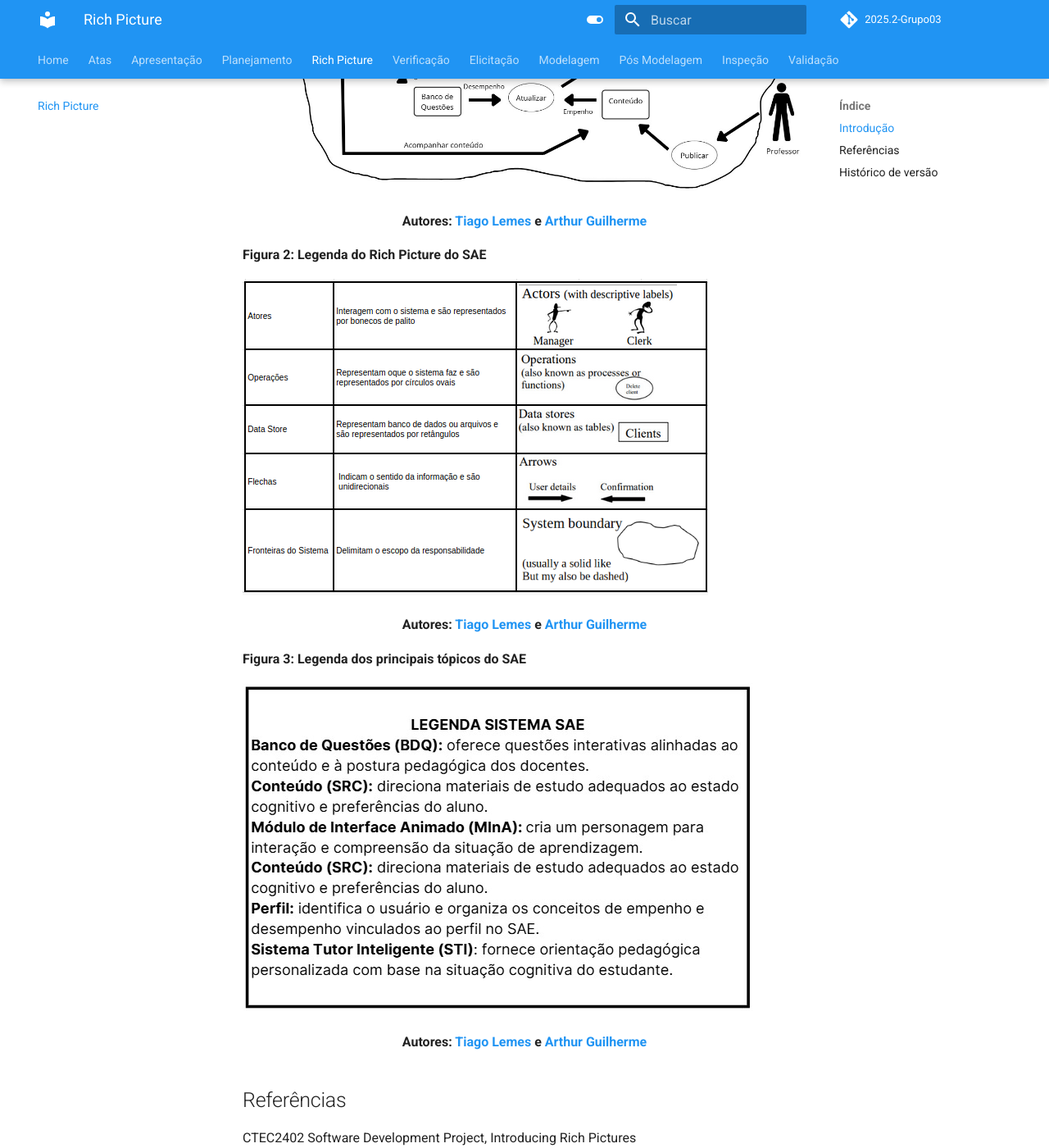
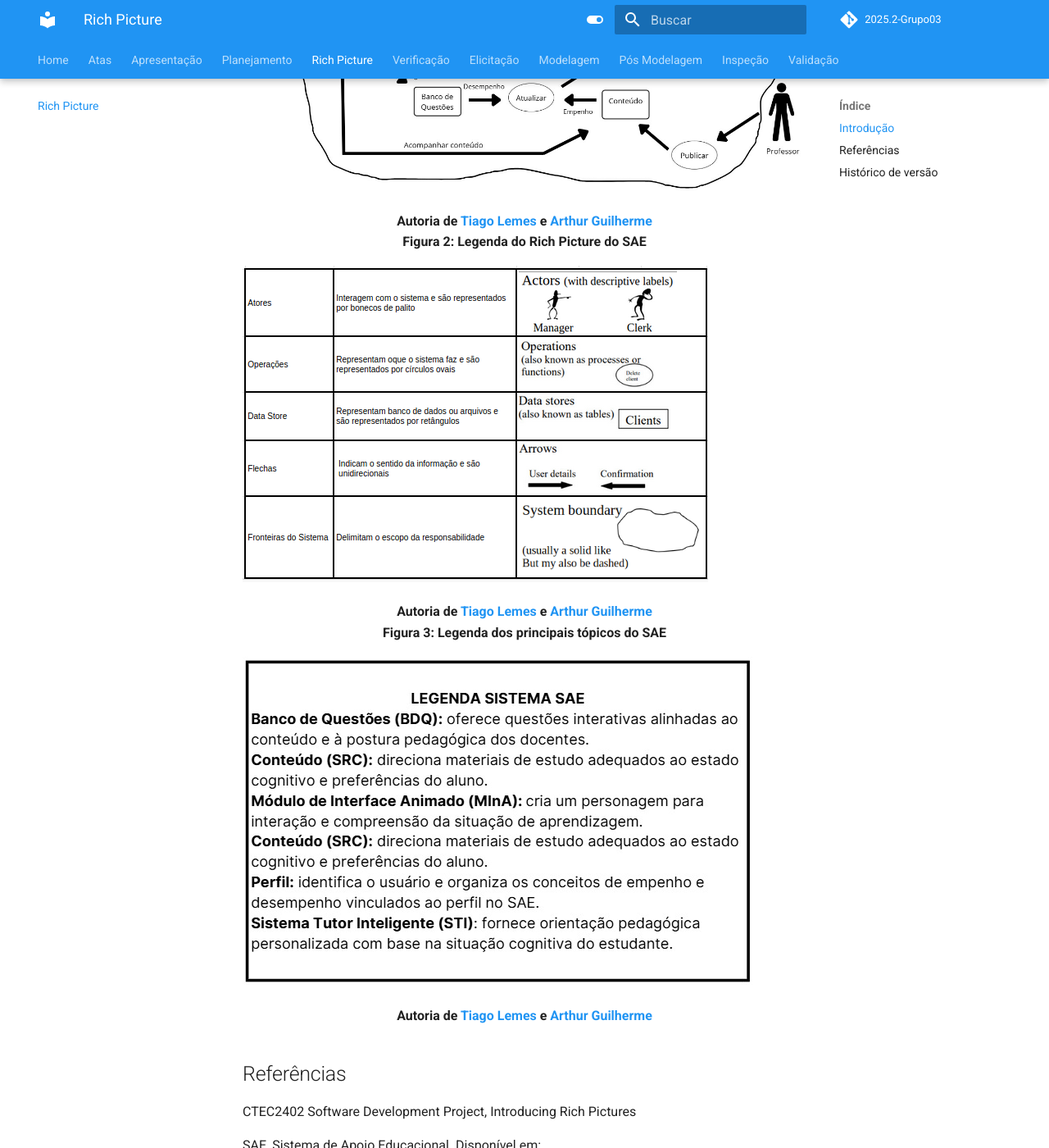
Before and after one commit to Requisitos-de-Software/2025.2-Grupo03, an MkDocs documentation site: the page built from docs/Rich-picture/richpicture.md, in a window 1280 px wide and 1400 px high, scrolled down 887 px. Shown: the whole window at 82% size. Built offline with MkDocs 1.6.1 and Material for MkDocs 9.7.7, drawn with Linux system fonts in a browser that asks for light colours; comment, search, counter and statistics services are not loaded.

Commit message:
Update richpicture.md

```diff
--- a/docs/Rich-picture/richpicture.md
+++ b/docs/Rich-picture/richpicture.md
@@ -7,25 +7,24 @@ Nesse projeto, o Rich Picture foi desenvolvido com base no sistema SAE, escolhid
 
 A elaboração do nosso Rich Picture foi feita através da ferramenta Canva. Logo abaixo, temos o Rich Picture do SAE (Figura 1), sua legenda (Figura 2) e a legenda dos principais tópicos do SAE (Figura 3).
 
-**Figura 1: Rich Picture do SAE**
+
+<div align="center"><strong>Figura 1: Rich Picture do SAE</strong></div>
 
 ![Figura 1: Rich Picture do SAE](../imagens/RichPicture-SAE.jpg)
 
-<div align="center"><strong>Autores: <a href="https://github.com/TiagoTeixeira-2005">Tiago Lemes</a> e <a href="https://github.com/ArthurGuilher62">Arthur Guilherme</a></strong></div>
+<div align="center"><strong>Autoria de <a href="https://github.com/TiagoTeixeira-2005">Tiago Lemes</a> e <a href="https://github.com/ArthurGuilher62">Arthur Guilherme</a></strong></div>
 
-
-**Figura 2: Legenda do Rich Picture do SAE**
+<div align="center"><strong>Figura 2: Legenda do Rich Picture do SAE</strong></div>
 
 ![Figura 2: Legenda do Rich Picture do SAE](../imagens/legendaRichPicture.png)
 
-<div align="center"><strong>Autores: <a href="https://github.com/TiagoTeixeira-2005">Tiago Lemes</a> e <a href="https://github.com/ArthurGuilher62">Arthur Guilherme</a></strong></div>
+<div align="center"><strong>Autoria de <a href="https://github.com/TiagoTeixeira-2005">Tiago Lemes</a> e <a href="https://github.com/ArthurGuilher62">Arthur Guilherme</a></strong></div>
 
-
-**Figura 3: Legenda dos principais tópicos do SAE**
+<div align="center"><strong>Figura 3: Legenda dos principais tópicos do SAE</strong></div>
 
 ![Figura 3: Legenda dos principais tópicos do SAE](../imagens/legendaSAE.jpeg)
 
-<div align="center"><strong>Autores: <a href="https://github.com/TiagoTeixeira-2005">Tiago Lemes</a> e <a href="https://github.com/ArthurGuilher62">Arthur Guilherme</a></strong></div>
+<div align="center"><strong>Autoria de <a href="https://github.com/TiagoTeixeira-2005">Tiago Lemes</a> e <a href="https://github.com/ArthurGuilher62">Arthur Guilherme</a></strong></div>
 
 
 ## Referências
```
